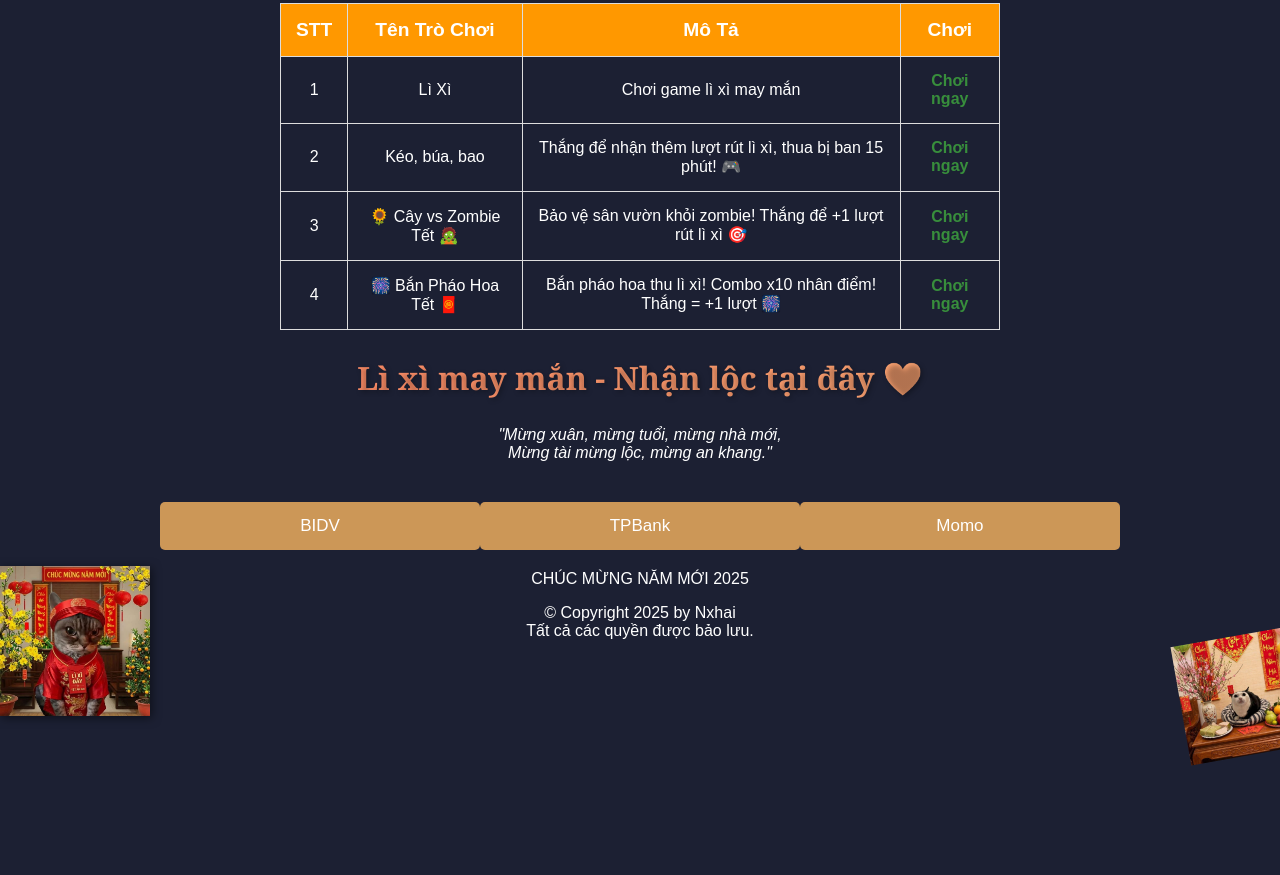
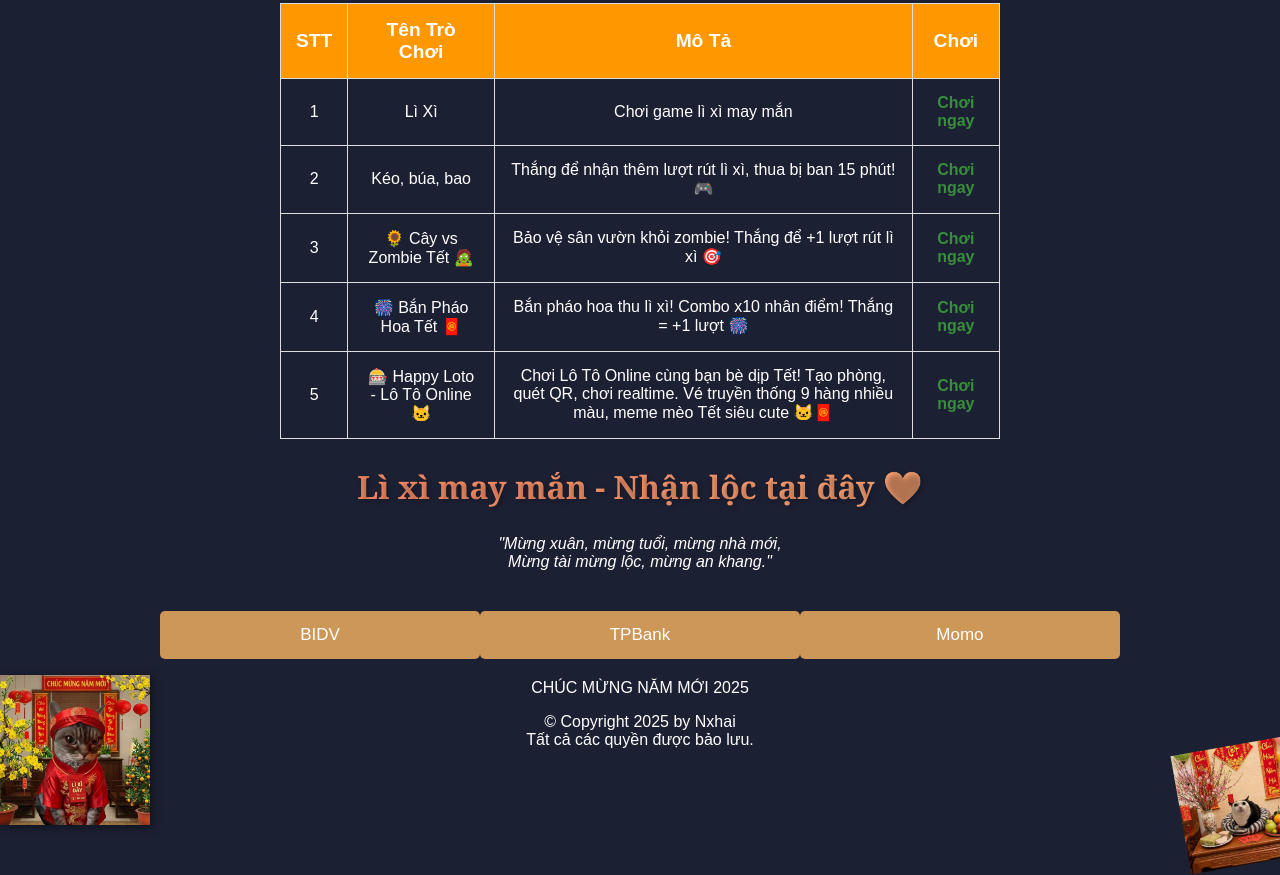
Before and after one commit to xuanhai0913/HappyNewYear, a website: page index.html in a window 1280 px wide. Shown: the part 2666-3541 px from the top of the page. Before the commit the page ends 3432 px from the top, so only its background shows below. Drawn offline with Linux system fonts and the light colour scheme; no server answers.

Commit message:
feat: Add Happy Loto - Lô Tô Online game to the list.

```diff
--- a/index.html
+++ b/index.html
@@ -1097,6 +1097,13 @@
                 <td>Bắn pháo hoa thu lì xì! Combo x10 nhân điểm! Thắng = +1 lượt 🎆</td>
                 <td><a href="phaohoa.html">Chơi ngay</a></td>
             </tr>
+            <tr>
+                <td>5</td>
+                <td>🎰 Happy Loto - Lô Tô Online 🐱</td>
+                <td>Chơi Lô Tô Online cùng bạn bè dịp Tết! Tạo phòng, quét QR, chơi realtime. Vé truyền thống 9 hàng
+                    nhiều màu, meme mèo Tết siêu cute 🐱🧧</td>
+                <td><a href="https://loto.hailamdev.space/" target="_blank">Chơi ngay</a></td>
+            </tr>
         </tbody>
     </table>
     <!-- Meme Decoration: Mèo Ngồi Bàn (Sitting at table) -->
```
